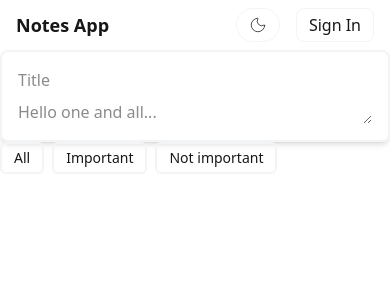
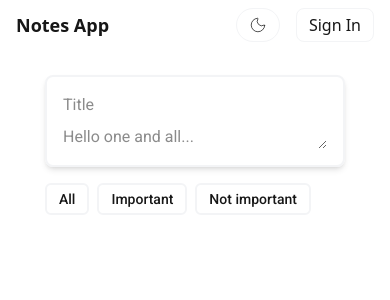
Before and after one commit to LaraBerenguer/notes-app, a Next.js app: page / in a window 390 px wide. Shown: the top 300 px of the page. Built offline with nearby package versions, Linux system fonts and the light colour scheme; no server answers.

Commit message:
Style Toolbar for responsive

```diff
--- a/src/app/page.module.css
+++ b/src/app/page.module.css
@@ -15,3 +15,24 @@
   gap: 32px;
   grid-row-start: 2;
 }
+
+.toolbar {
+  position: sticky;
+  top: 0;
+  z-index: 100;
+  padding: 24px 0;
+  display: flex;
+  flex-direction: column;
+  gap: 16px;
+  font-family: var(--font-roboto);
+  max-width: 500px;
+  width: 100%;
+  margin: 0 auto;
+}
+
+@media (max-width: 600px) {
+  .toolbar {
+    padding: 25px 45px;
+    max-width: 100%;
+  }
+}
```
